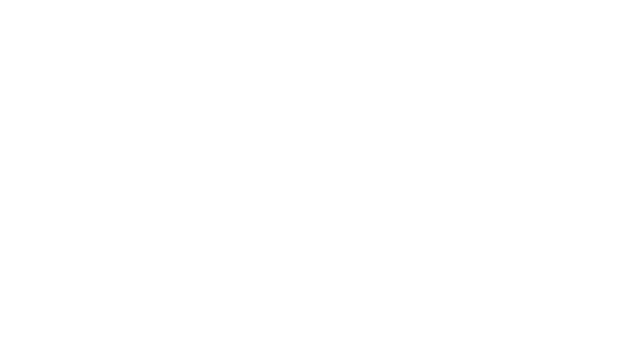
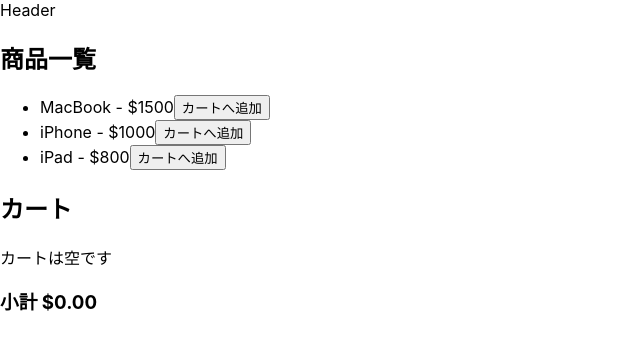
Before and after one commit to jini-labs-2/react-practice, a React (Create React App) app: page / in a window 1280 px wide. Shown: the top 350 px of the page, without its empty margins (0-640 px from the left). Built offline with nearby package versions, Linux system fonts and the light colour scheme; the HTML template or start-up script is replaced by a standard one.

Commit message:
context, reducerをコンポネントで利用

```diff
--- a/src/App.js
+++ b/src/App.js
@@ -1,9 +1,16 @@
 import './App.css';
+import { CartProvider } from './CartContext';
+import Cart from './components/Cart';
+import Header from './components/Header';
+import Products from './components/Products';
 
 function App() {
   return (
-    <div className="App">
-    </div>
+    <CartProvider>
+      <Header />
+      <Products />
+      <Cart />
+    </CartProvider>
   );
 }
 
--- /dev/null
+++ b/src/components/Cart.jsx
@@ -0,0 +1,35 @@
+// components/Cart.js
+
+import React from 'react';
+import { useCart } from '../CartContext';
+
+const Cart = () => {
+  const { items, totalAmount, removeItem } = useCart();
+
+  const handleRemoveFromCart = (id) => {
+    removeItem(id);
+  };
+
+  return (
+    <div>
+      <h2>カート</h2>
+      {items.length === 0 ? (
+        <p>カートは空です</p>
+      ) : (
+        <ul>
+          {items.map((item) => (
+            <li key={item.id}>
+              {item.name} x {item.amount} (${item.price * item.amount})
+              <button onClick={() => handleRemoveFromCart(item.id)}>
+                カートから削除
+              </button>
+            </li>
+          ))}
+        </ul>
+      )}
+      <h3>小計 ${totalAmount.toFixed(2)}</h3>
+    </div>
+  );
+};
+
+export default Cart;
--- /dev/null
+++ b/src/components/Header.jsx
@@ -0,0 +1,9 @@
+import React from 'react'
+
+const Header = () => {
+  return (
+    <div>Header</div>
+  )
+}
+
+export default Header
--- /dev/null
+++ b/src/components/Products.jsx
@@ -0,0 +1,36 @@
+// components/Products.js
+
+import React from 'react';
+import { useCart } from '../CartContext';
+
+const DUMMY_PRODUCTS = [
+  { id: 'p1', name: 'MacBook', price: 1500 },
+  { id: 'p2', name: 'iPhone', price: 1000 },
+  { id: 'p3', name: 'iPad', price: 800 },
+];
+
+const Products = () => {
+  const { addItem } = useCart();
+
+  const handleAddToCart = (product) => {
+    addItem({ ...product, amount: 1 });
+  };
+
+  return (
+    <div>
+      <h2>商品一覧</h2>
+      <ul>
+        {DUMMY_PRODUCTS.map((product) => (
+          <li key={product.id}>
+            {product.name} - ${product.price}
+            <button onClick={() => handleAddToCart(product)}>
+              カートへ追加
+            </button>
+          </li>
+        ))}
+      </ul>
+    </div>
+  );
+};
+
+export default Products;
```
